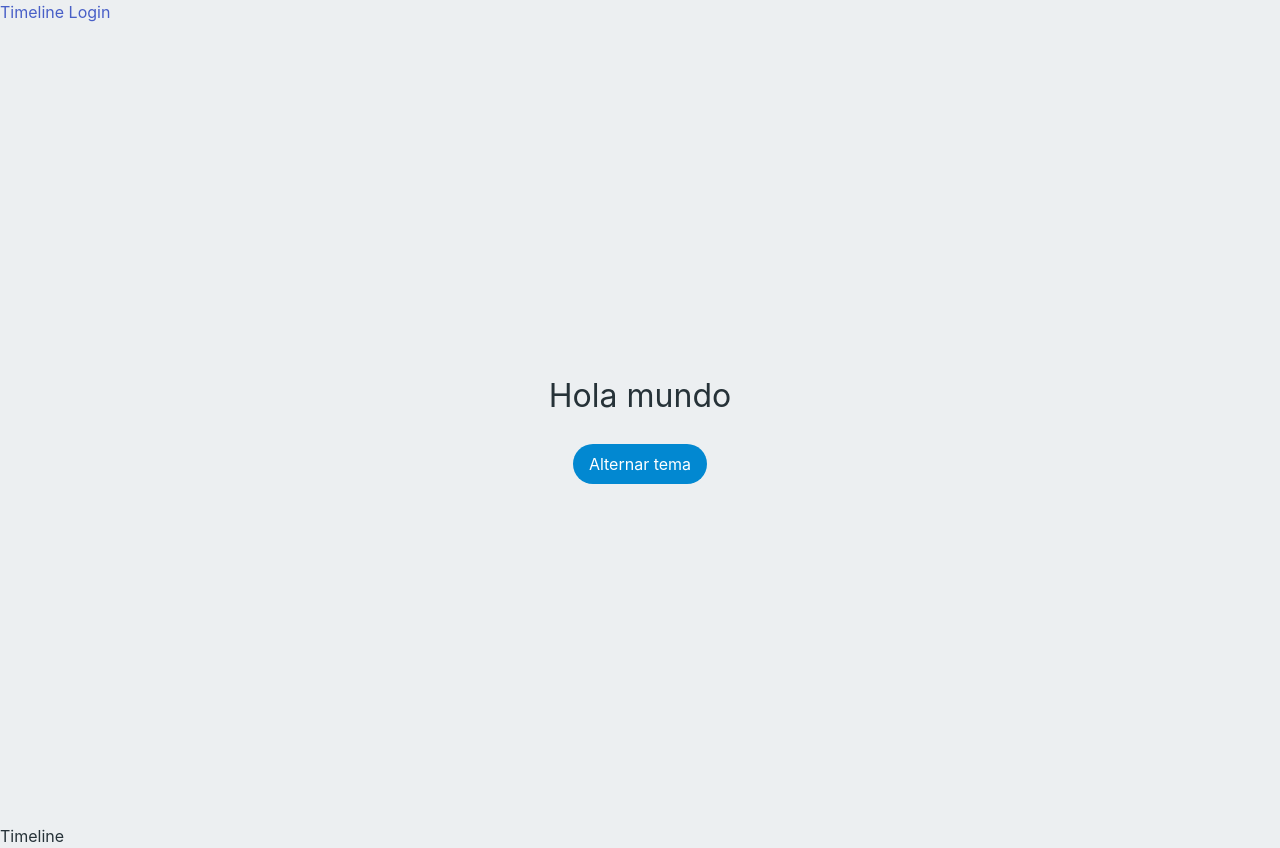
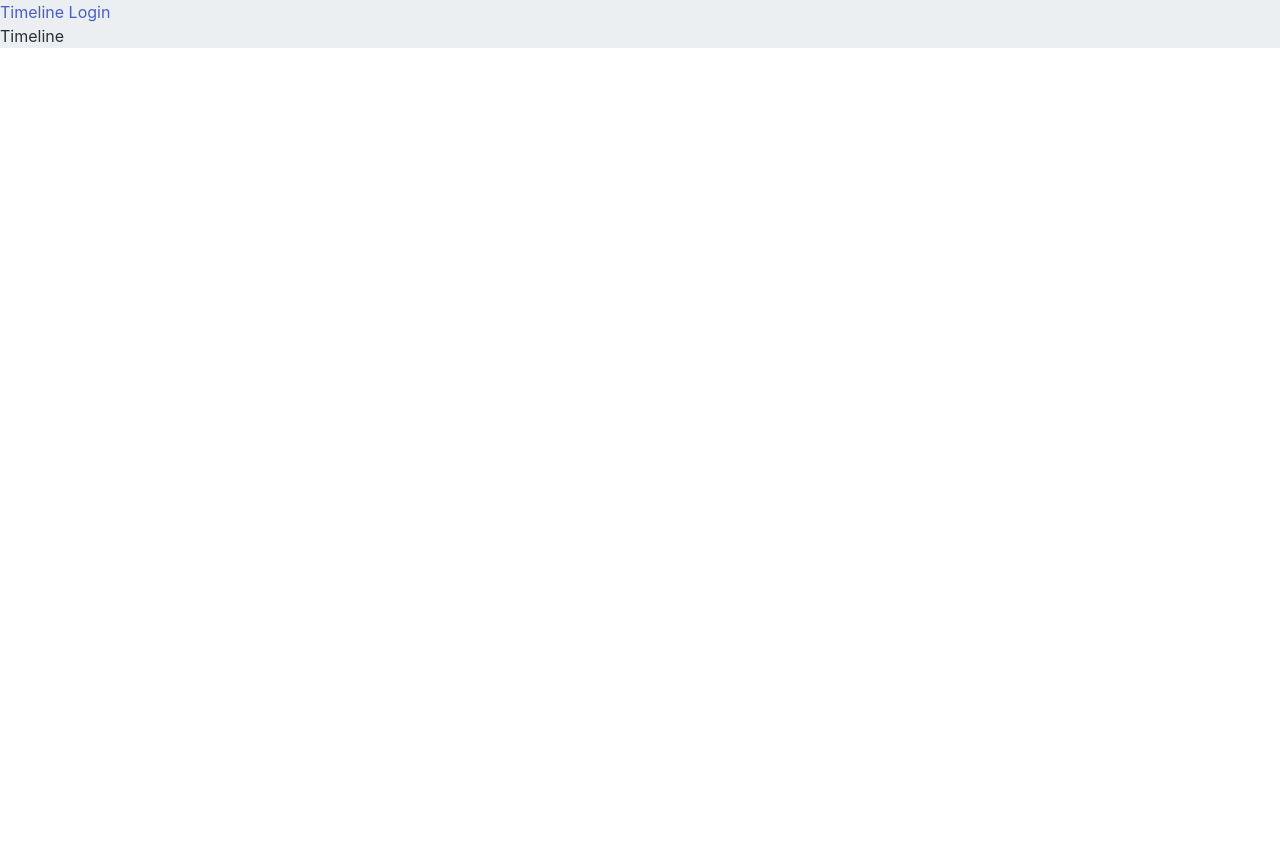
Before and after one commit to Shadier/curso_vue, a Vue app: page / in a window 1280 px wide. After the commit the page ends 800 px from the top, so only its background shows below. Built offline with nearby package versions, Linux system fonts and the light colour scheme.

Commit message:
restructuring routers

```diff
--- a/src/App.vue
+++ b/src/App.vue
@@ -8,10 +8,6 @@
         <a @click="redirect({ name: 'login' })">
           Login
         </a>
-      </div>
-      <div class="hello">
-        <h1>Hola mundo</h1>
-        <button @click="toggleTheme">Alternar tema</button>
       </div>
       <router-view />
     </ThemeController>
@@ -44,27 +40,7 @@ export default {
 
 <style lang="scss">
 .app {
-  .hello {
-    display: flex;
-    height: 100vh;
-    flex-direction: column;
-    align-items: center;
-    justify-content: center;
-    h1 {
-      font-size: 2em;
-      margin: .5em;
-    }
-    button {
-      display: block;
-      margin: .5em;
-      font-size: 1em;
-      padding: .6em 1em;
-      outline: 0;
-      border: 0;
-      border-radius: 2em;
-      cursor: pointer;
-    }
-  }
+
 }
 
 </style>
--- /dev/null
+++ b/src/modules/config.js
@@ -0,0 +1,7 @@
+import loginRoutes from './login/router'
+import timelineRoutes from './timeline/router'
+
+export default [
+    ...loginRoutes,
+    ...timelineRoutes,
+];
--- a/src/modules/login/router.js
+++ b/src/modules/login/router.js
@@ -0,0 +1,9 @@
+import Login from './Login'
+
+export default [
+    {
+        path: '/login',
+        name: 'login',
+        component: Login
+    }
+]
--- a/src/modules/timeline/router.js
+++ b/src/modules/timeline/router.js
@@ -0,0 +1,9 @@
+import Timeline from './Timeline'
+
+export default [
+    {
+        path: '/',
+        name: 'timeline',
+        component: Timeline
+    }
+]
--- a/src/state/router/index.js
+++ b/src/state/router/index.js
@@ -1,29 +1,15 @@
 import Vue from 'vue'
 import VueRouter from 'vue-router'
-
-import Login from '@/modules/login/Login'
-import Timeline from '@/modules/timeline/Timeline'
-
+import routes from '../../modules/config'
 
 Vue.use(VueRouter)
-
-const routes = [
-  {
-    path: '/login',
-    name: 'login',
-    component: Login
-  },
-  {
-    path: '/',
-    name: 'timeline',
-    component: Timeline
-  },
-]
 
 const router = new VueRouter({
   mode: 'history',
   base: process.env.BASE_URL,
-  routes
+  routes: [
+    ...routes
+  ]
 })
 
 export default router
```
